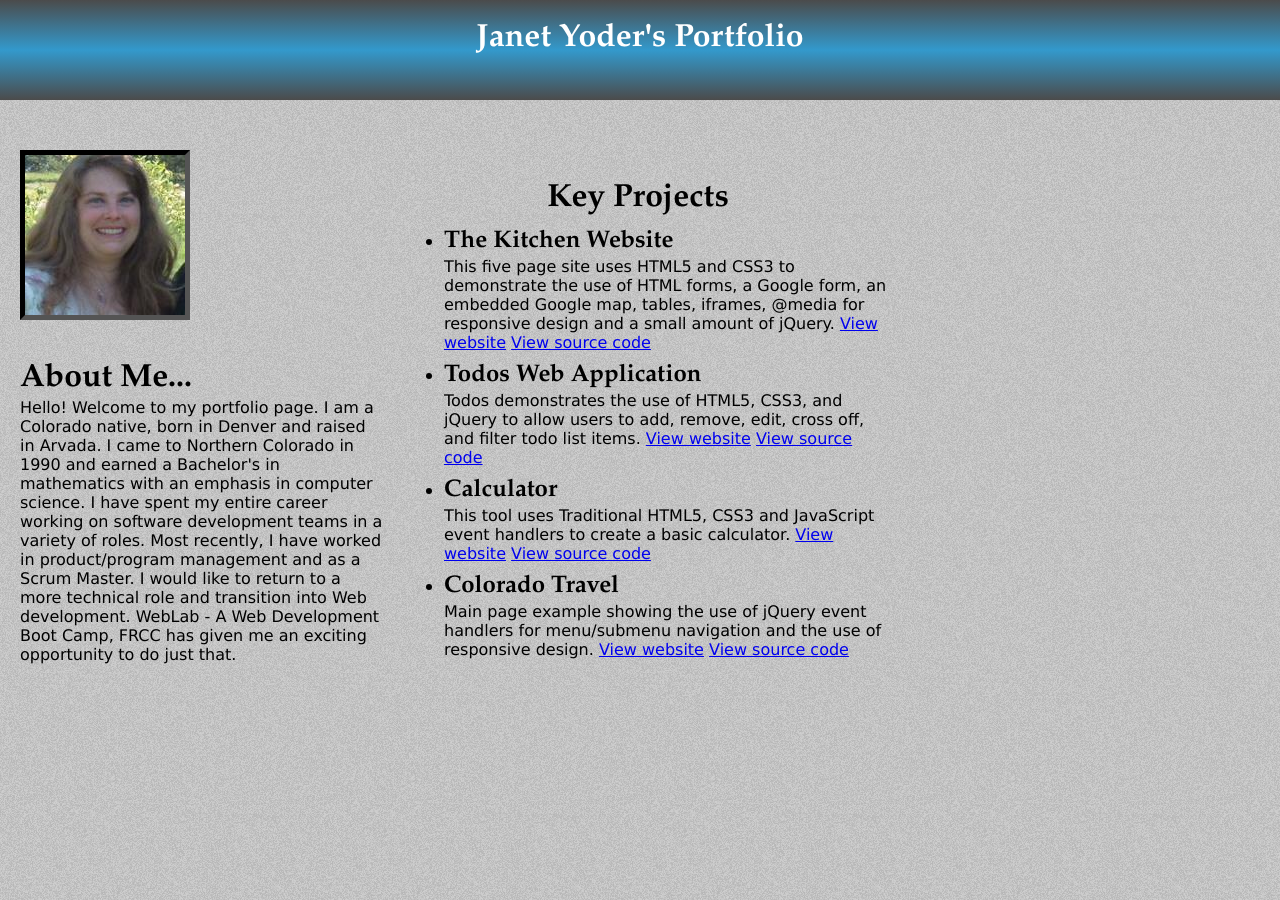
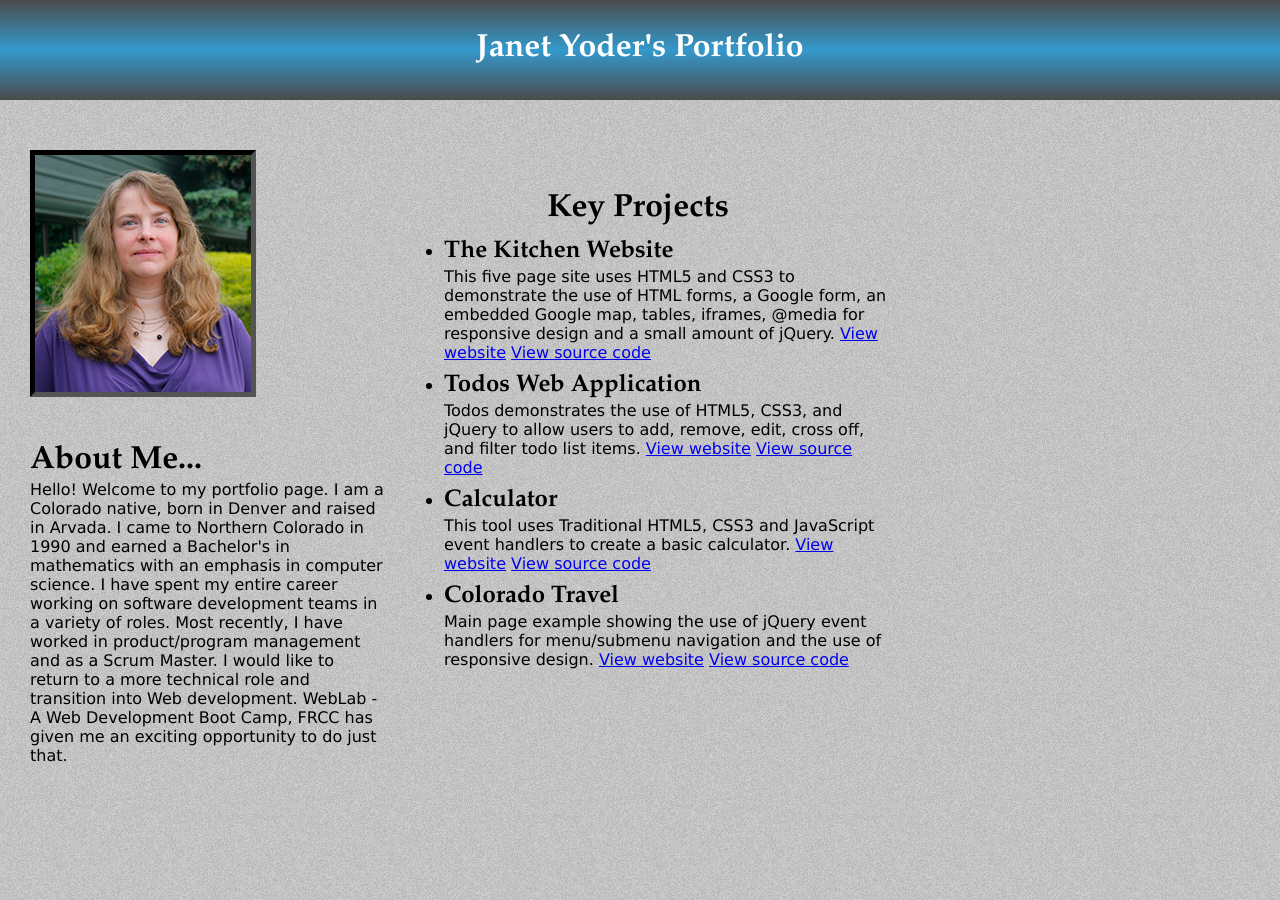
Before and after one commit to jcyoder/jcyoder.github.io, a Jekyll site: the page index.html, which Jekyll copies as it is, in a window 1280 px wide. Built offline with Jekyll 4.4.1, drawn with Linux system fonts in a browser that asks for light colours.

Commit message:
added different photo moved titldown

```diff
--- a/index.css
+++ b/index.css
@@ -27,7 +27,7 @@ header {
 
 h1 {
 	text-align: center;
-	padding-top: 20px;
+	padding-top: 30px;
 
 }
 
@@ -41,15 +41,15 @@ h1 {
 
 .intro h1 {
 	text-align: left;
-	margin-left: 20px;
+	margin-left: 30px;
 }
 
 /* image of janet */
 .intro .janet {
-	width: 160px;
+	width: 216px;
 	display: block;
 	height: auto;
-	margin:20px;
+	margin: 20px 20px 15px 30px;
     border: 5px inset black;
 }
 
@@ -64,7 +64,7 @@ h1 {
 .intro p {
 	font-family: Verdana, Geneva, sans-serif;
 	font-size: 12pt;
-	margin-left: 20px;
+	margin-left: 30px;
 
 }
 
--- a/index.html
+++ b/index.html
@@ -22,7 +22,7 @@ title: home
    <!--     {% include nav.html %} -->
 
 		<div class="intro">
-			<img class="janet" src="images/JanetYoder.jpg" alt="Photo of Janet"/>
+			<img class="janet" src="images/Janet.jpg" alt="Photo of Janet"/>
 				<h1>About Me...</h1>
 				<p>
 					Hello! Welcome to my portfolio page.  I am a Colorado native, born in Denver and raised in Arvada.
```
Also changed, not shown: images/Janet.jpg (added).
